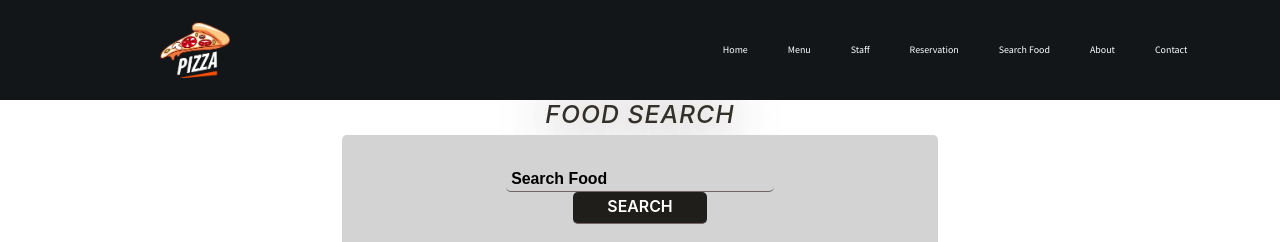
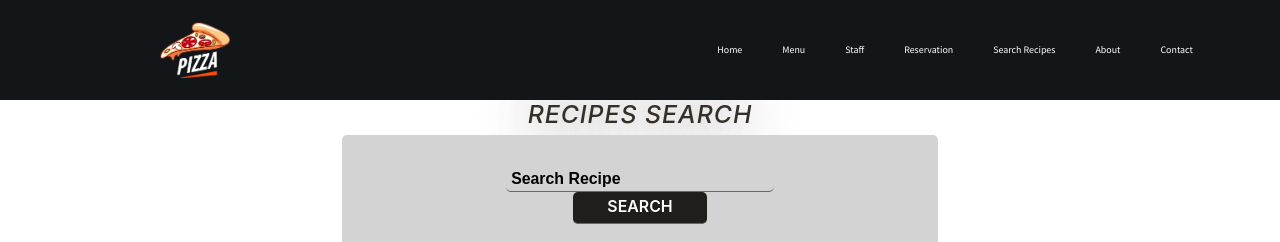
Before and after one commit to dbaholli/restaurant-app, a React (Create React App) app: page /search in a window 1280 px wide. Shown: the top 242 px of the page. Built offline with nearby package versions, Linux system fonts and the light colour scheme.

Commit message:
search recipe

```diff
--- a/src/components/Navbar.js
+++ b/src/components/Navbar.js
@@ -31,7 +31,7 @@ function Navbar() {
                 <Link to="/menu"> Menu </Link>
                 <Link to="/staff"> Staff </Link>
                 <Link to="/reservation"> Reservation </Link>
-                <Link to="/Search"> Search Food </Link>
+                <Link to="/Search"> Search Recipes </Link>
                 <Link to="/about"> About </Link>
                 <Link to="/contact"> Contact </Link>
                 <button onClick={toggleNavbar}>
--- a/src/pages/Search.js
+++ b/src/pages/Search.js
@@ -19,7 +19,7 @@ function Search() {
     if (query !== "") {
       const result = await Axios.get(url);
       if (!result.data.more) {
-        return setAlert("No food with such name");
+        return setAlert("No recipe with such name");
       }
       console.log(result);
       setRecipes(result.data.hits);
@@ -39,7 +39,7 @@ function Search() {
 
   return (
     <div className="App">
-      <h1>Food Search</h1>
+      <h1>Recipes Search</h1>
       <form onSubmit={onSubmit} className="search-form">
         {alert !== "" && <Alert alert={alert} />}
         <input
@@ -48,7 +48,7 @@ function Search() {
           onChange={onChange}
           value={query}
           autoComplete="off"
-          placeholder="Search Food"
+          placeholder="Search Recipe"
         />
         <input type="submit" value="Search" />
       </form>
```
